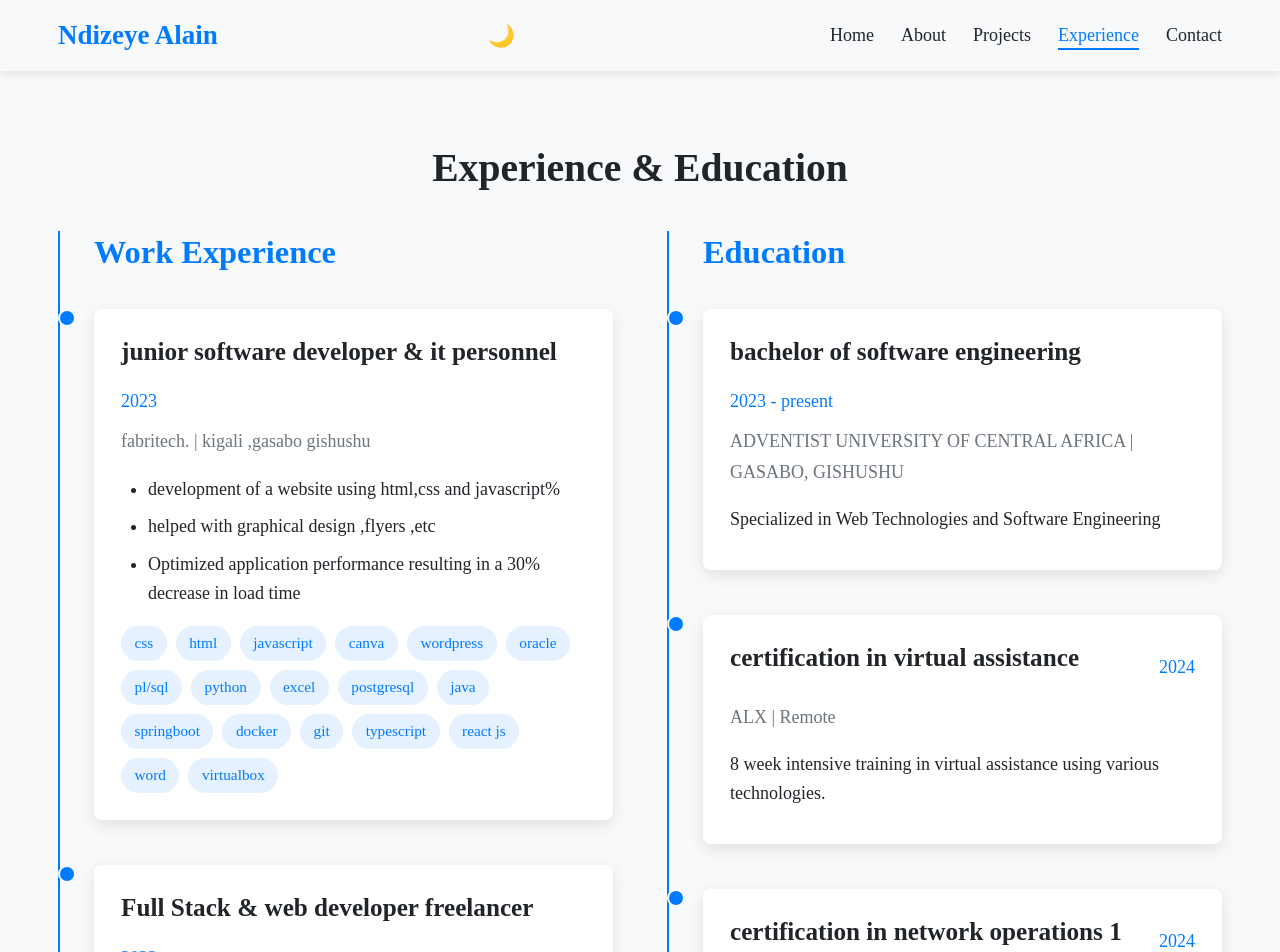
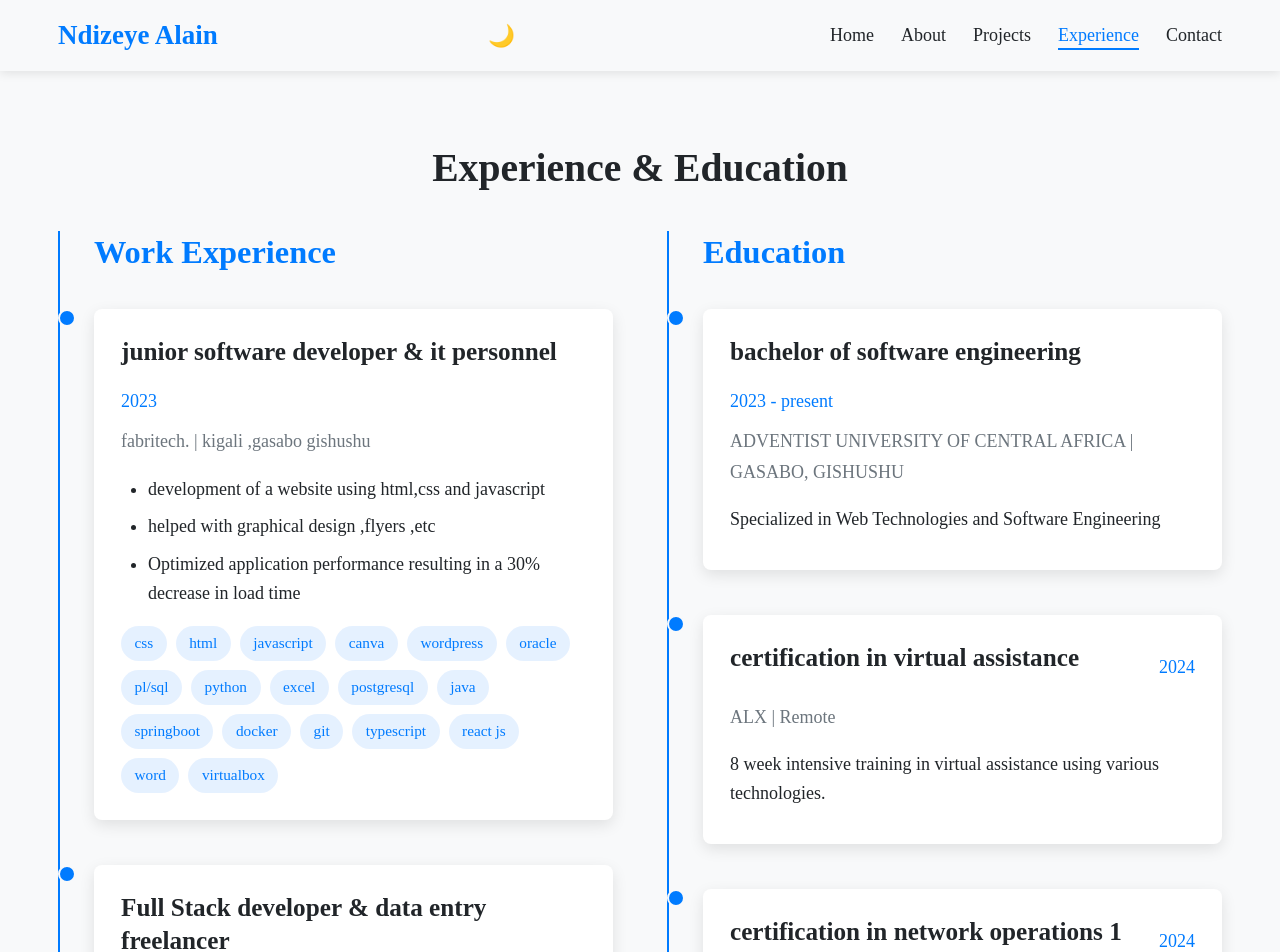
Before and after one commit to Alaindeve1/portfolio-website, a React (Create React App) app: page /experience in a window 1280 px wide. Shown: the top 952 px of the page. Built offline with nearby package versions, Linux system fonts and the light colour scheme.

Commit message:
data update

```diff
--- a/src/pages/Experience.jsx
+++ b/src/pages/Experience.jsx
@@ -11,7 +11,7 @@ const Experience = () => {
       location: "kigali ,gasabo gishushu",
       duration: "2023",
       description: [
-        "development of a website using html,css and javascript%",
+        "development of a website using html,css and javascript",
         "helped with graphical design ,flyers ,etc",
         "Optimized application performance resulting in a 30% decrease in load time"
       ],
@@ -19,7 +19,7 @@ const Experience = () => {
     },
     {
       id: 2,
-      role: "Full Stack  & web developer freelancer",
+      role: "Full Stack developer & data entry freelancer",
       location: "kigali ,gasabo gishushu",
       duration: "2022-now",
       description: [
```
